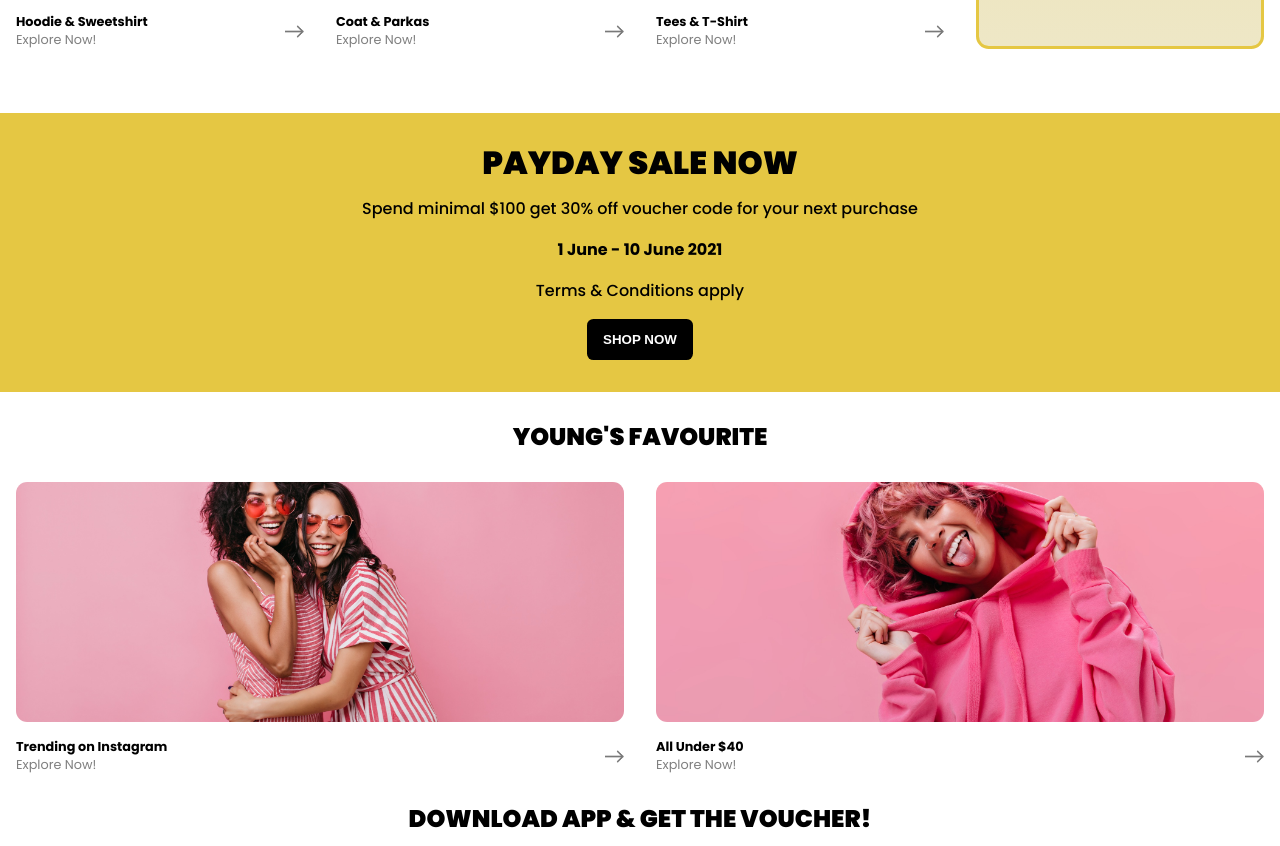
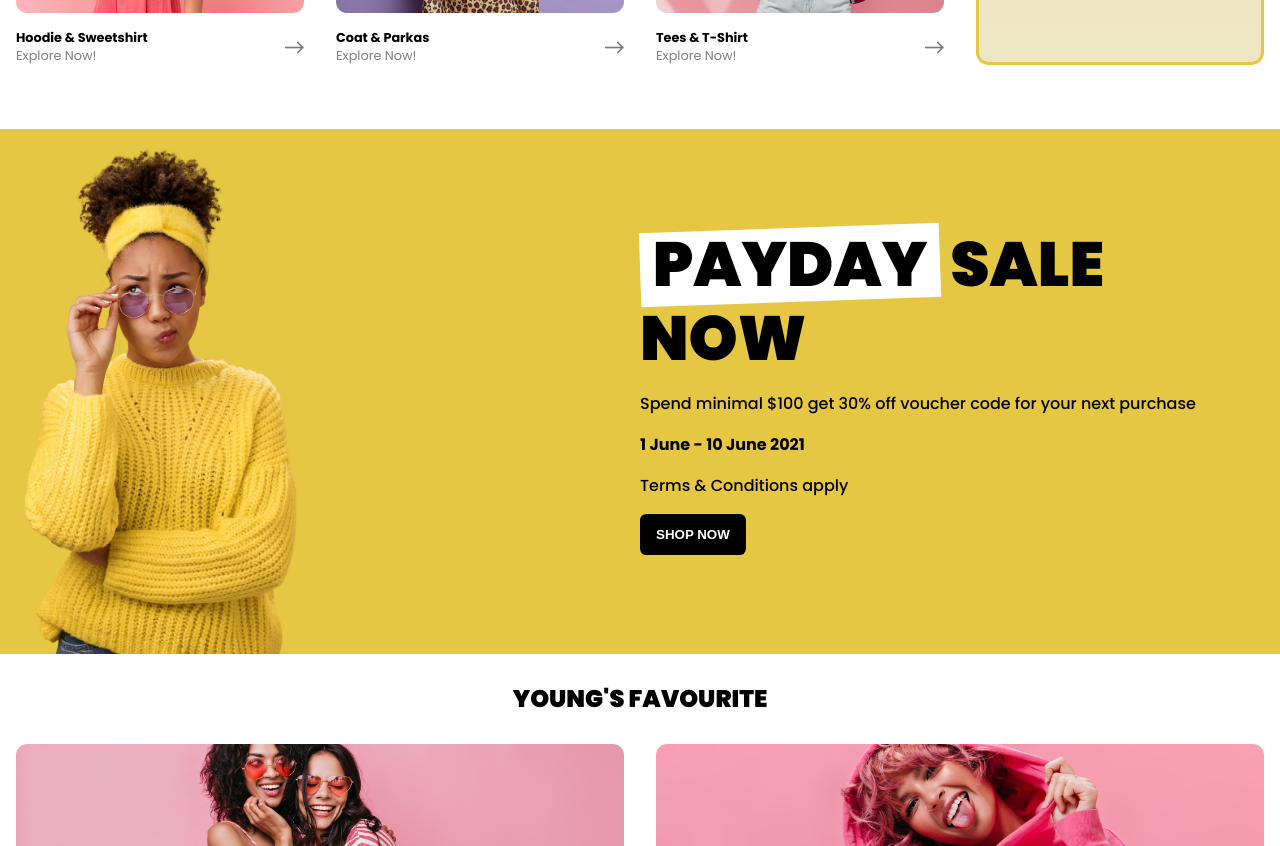
Before and after one commit to MistahJude/fashion, a plain HTML site: page index.html in a window 1280 px wide. Shown: the part 1035-1881 px from the top of the page. Drawn offline with Linux system fonts and the light colour scheme.

Commit message:
large screen UI adjustments

```diff
--- a/index.html
+++ b/index.html
@@ -57,7 +57,9 @@
       <section class="hero">
         <div class="hero-writeups">
           <!-- Add span for the text effexts -->
-          <h1 class="hero-heading heading">LET'S EXPLORE <span class="text-effect">UNIQUE</span> CLOTHES.</h1>
+          <h1 class="hero-heading heading">
+            LET'S EXPLORE <span class="text-effect">UNIQUE</span> CLOTHES.
+          </h1>
           <p class="hero-paragraph">
             Live for influential and innovative fashion!
           </p>
@@ -71,11 +73,11 @@
     <!-- Partners Section -->
     <section class="partners">
       <div class="partners-wrapper">
-        <img src="/assets/logos/H&M-logo.png" alt="H&M logo">
-        <img src="/assets/logos/balenciaga-logo.png" alt="Balenciaga logo">
+        <img src="/assets/logos/H&M-logo.png" alt="H&M logo" />
+        <img src="/assets/logos/balenciaga-logo.png" alt="Balenciaga logo" />
         <img src="/assets/logos/shopify-logo.png" alt="shopify logo" />
         <img src="/assets/logos/lacoste-logo.png" alt="lacoste logo" />
-        <img src="/assets/logos/hermes-logo.png" alt="Hermes logo">
+        <img src="/assets/logos/hermes-logo.png" alt="Hermes logo" />
         <img src="/assets/logos/amazon-logo.png" alt="amazon logo" />
       </div>
     </section>
@@ -124,7 +126,7 @@
     <!-- CTA section -->
     <section class="cta">
       <div class="cta-image">
-        <img src="/assets/images/cta-image.jpg" alt="image" />
+        <img src="/assets/images/cta-image.png" alt="image" />
       </div>
       <div class="cta-writeups">
         <!-- Add text effect -->
--- a/sass/layouts/_main.scss
+++ b/sass/layouts/_main.scss
@@ -20,20 +20,7 @@
 
       // heading text effect
       .text-effect {
-        display: inline-block;
-        position: relative;
-        padding-inline: 0.8rem;
-        z-index: 1;
-
-        &::before {
-          content: "";
-          position: absolute;
-          inset: 0;
-          background-color: var(--color-primary);
-          z-index: -1;
-          transform: rotate(-2deg);
-          transform-origin: center;
-        }
+        @include u.text-effect;
       }
     }
 
@@ -143,7 +130,8 @@
 .product-image {
   border-radius: 0.7rem;
   width: 100%;
-  height: 14rem;
+  // height: 14rem;
+  height: clamp(15rem, 5vw + 10rem, 30rem);
   object-fit: cover;
   object-position: 40% 50%;
 }
@@ -180,9 +168,24 @@
   margin-top: 4rem;
   background-color: var(--color-primary);
   padding: 2rem;
+  width: 100%;
 
   &-image {
     display: none;
+  }
+
+  @include u.breakpoints-up(large) {
+    display: flex;
+    flex-direction: row;
+    justify-content: space-between;
+    align-items: center;
+    padding: 0;
+    gap: 10rem;
+
+    &-image {
+      display: block;
+      width: 20rem;
+    }
   }
 
   &-writeups {
@@ -193,9 +196,27 @@
     gap: 1rem;
     text-align: center;
 
+    @include u.breakpoints-up(large) {
+      justify-content: flex-start;
+      align-items: flex-start;
+      text-align: left;
+      width: 50%;
+    }
+
     &-heading {
       font-weight: 900;
-      font-size: 2rem;
+      font-size: clamp(2rem, 3vw + 1.5rem, 5rem);
+      line-height: clamp(2.6rem, 2vw + 3rem, 6rem);
+
+      @include u.breakpoints-up(large) {
+        .text-effect {
+          @include u.text-effect;
+
+          &::before {
+            background-color: rgb(255, 255, 255);
+          }
+        }
+      }
     }
 
     p {
--- a/sass/utilities/_index.scss
+++ b/sass/utilities/_index.scss
@@ -1,3 +1,4 @@
 @import "breakpoints";
 @import "functions";
 @import "fonts";
+@import "mixins";
--- /dev/null
+++ b/sass/utilities/_mixins.scss
@@ -0,0 +1,16 @@
+@mixin text-effect {
+    display: inline-block;
+    position: relative;
+    padding-inline: 0.8rem;
+    z-index: 1;
+
+    &::before {
+      content: "";
+      position: absolute;
+      inset: 0;
+      background-color: var(--color-primary);
+      z-index: -1;
+      transform: rotate(-2deg);
+      transform-origin: center;
+    }
+  }
```
Also changed, not shown: assets/images/cta-image.jpg (deleted), assets/images/cta-image.png (added), css/main.css, 1 other file.
